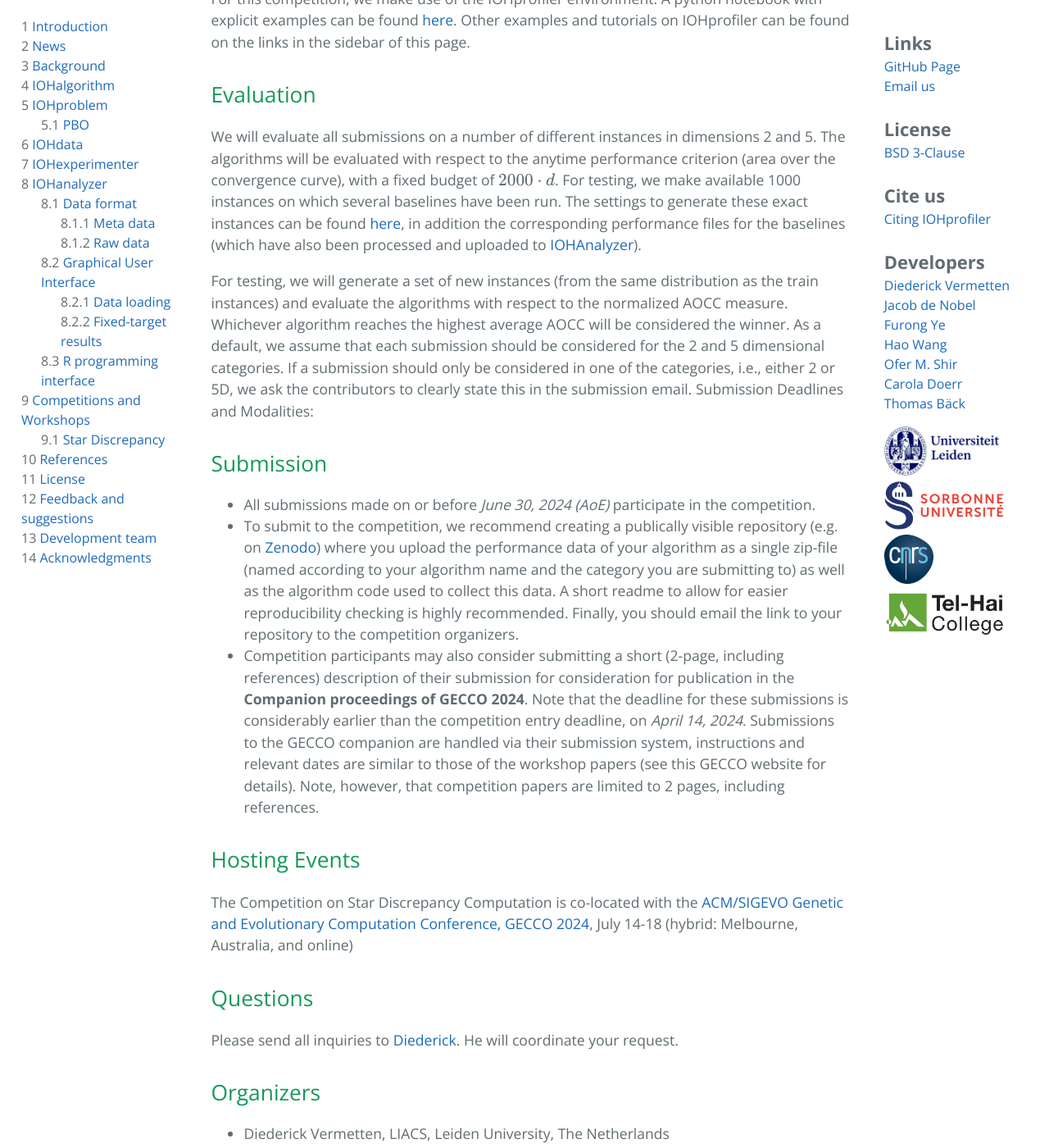
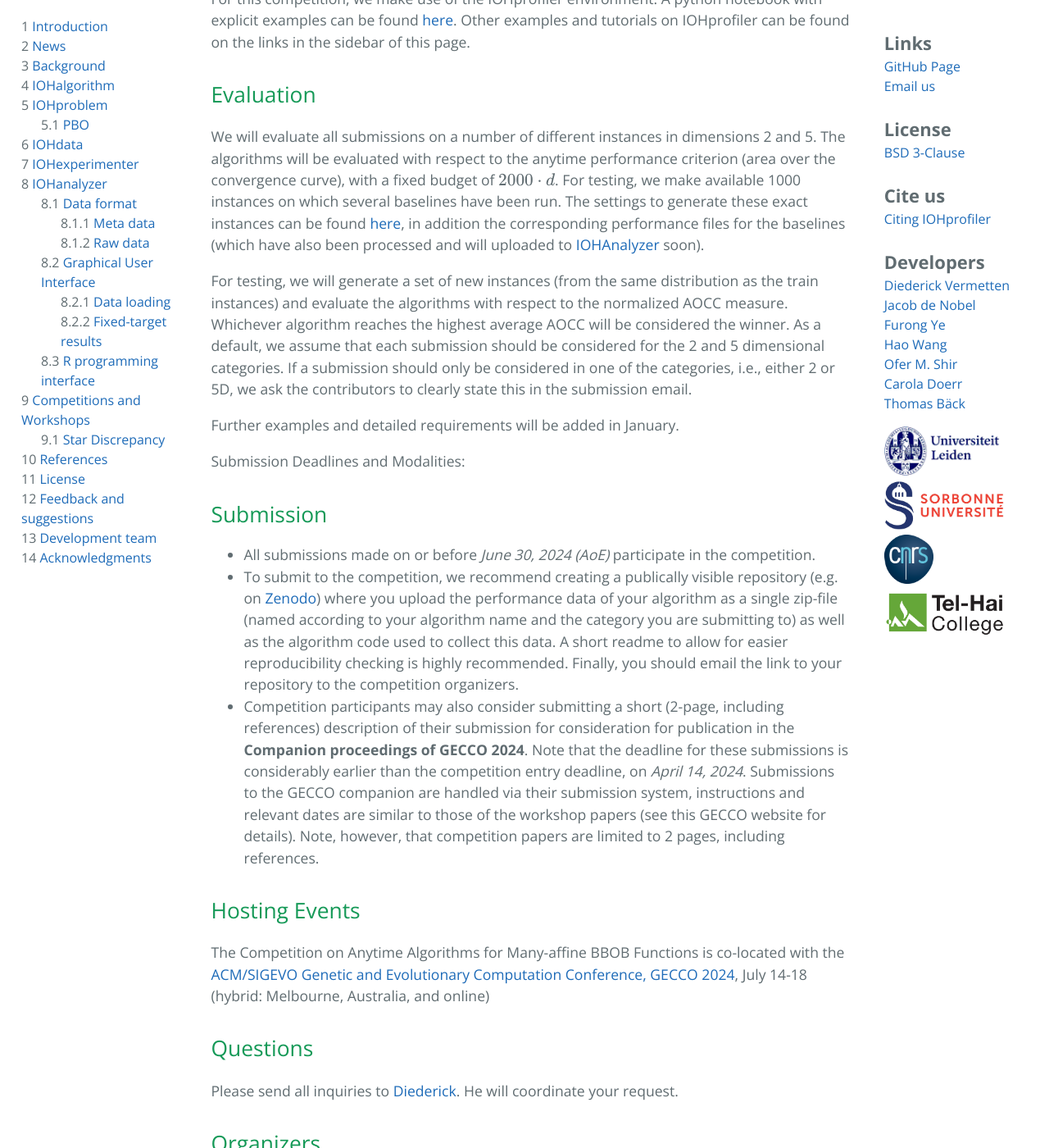
Before and after one commit to IOHprofiler/IOHprofiler.github.io, a Jekyll site: the page built from Competitions/MABBOB_2024.md, in a window 1280 px wide and 1400 px high, scrolled down 597 px. Shown: the whole window at 82% size. Built offline with Jekyll 4.4.1, drawn with Linux system fonts in a browser that asks for light colours; formulas are drawn with MathJax 3; some of the changed text lies outside the part shown.

```diff
--- a/Competitions/MABBOB_2024.md
+++ b/Competitions/MABBOB_2024.md
@@ -6,7 +6,7 @@ has_children: true
 ---
 
 
-# GECCO 2024 Competition on Star Discrepancy Computation
+# GECCO 2024 Competition: Anytime Algorithms for Many-affine BBOB Functions
 
 ## Motivation
 
@@ -22,10 +22,14 @@ For this competition, we make use of the IOHprofiler environment. A python noteb
 ## Evaluation
 
 We will evaluate all submissions on a number of different instances in dimensions 2 and 5. The algorithms will be evaluated with respect to the anytime performance criterion (area over the convergence curve), with a fixed budget of $2000 \cdot d$.
-For testing, we make available 1000 instances on which several baselines have been run. The settings to generate these exact instances can be found [here](), in addition the corresponding performance files for the baselines (which have also been processed and uploaded to [IOHAnalyzer](https://iohanalyzer.liacs.nl)).
+For testing, we make available 1000 instances on which several baselines have been run. The settings to generate these exact instances can be found [here](https://zenodo.org/records/8208572), in addition the corresponding performance files for the baselines (which have also been processed and will uploaded to [IOHAnalyzer](https://iohanalyzer.liacs.nl) soon).
 
 For testing, we will generate a set of new instances (from the same distribution as the train instances) and evaluate the algorithms with respect to the normalized AOCC measure. Whichever algorithm reaches the highest average AOCC will be considered the winner.
-As a default, we assume that each submission should be considered for the 2 and 5 dimensional categories. If a submission should only be considered in one of the categories, i.e., either 2 or 5D, we ask the contributors to clearly state this in the submission email. Submission Deadlines and Modalities:
+As a default, we assume that each submission should be considered for the 2 and 5 dimensional categories. If a submission should only be considered in one of the categories, i.e., either 2 or 5D, we ask the contributors to clearly state this in the submission email.
+
+Further examples and detailed requirements will be added in January.
+
+Submission Deadlines and Modalities:
 
 
 ## Submission
@@ -36,7 +40,7 @@ As a default, we assume that each submission should be considered for the 2 and
 
 ## Hosting Events
 
-The Competition on Star Discrepancy Computation is co-located with the [ACM/SIGEVO Genetic and Evolutionary Computation Conference, GECCO 2024](https://gecco-2024.sigevo.org/HomePage), July 14-18 (hybrid: Melbourne, Australia, and online)
+The Competition on Anytime Algorithms for Many-affine BBOB Functions  is co-located with the [ACM/SIGEVO Genetic and Evolutionary Computation Conference, GECCO 2024](https://gecco-2024.sigevo.org/HomePage), July 14-18 (hybrid: Melbourne, Australia, and online)
 
 ## Questions
 
```
Also changed, not shown: Competitions.md (+1 -1 lines).
